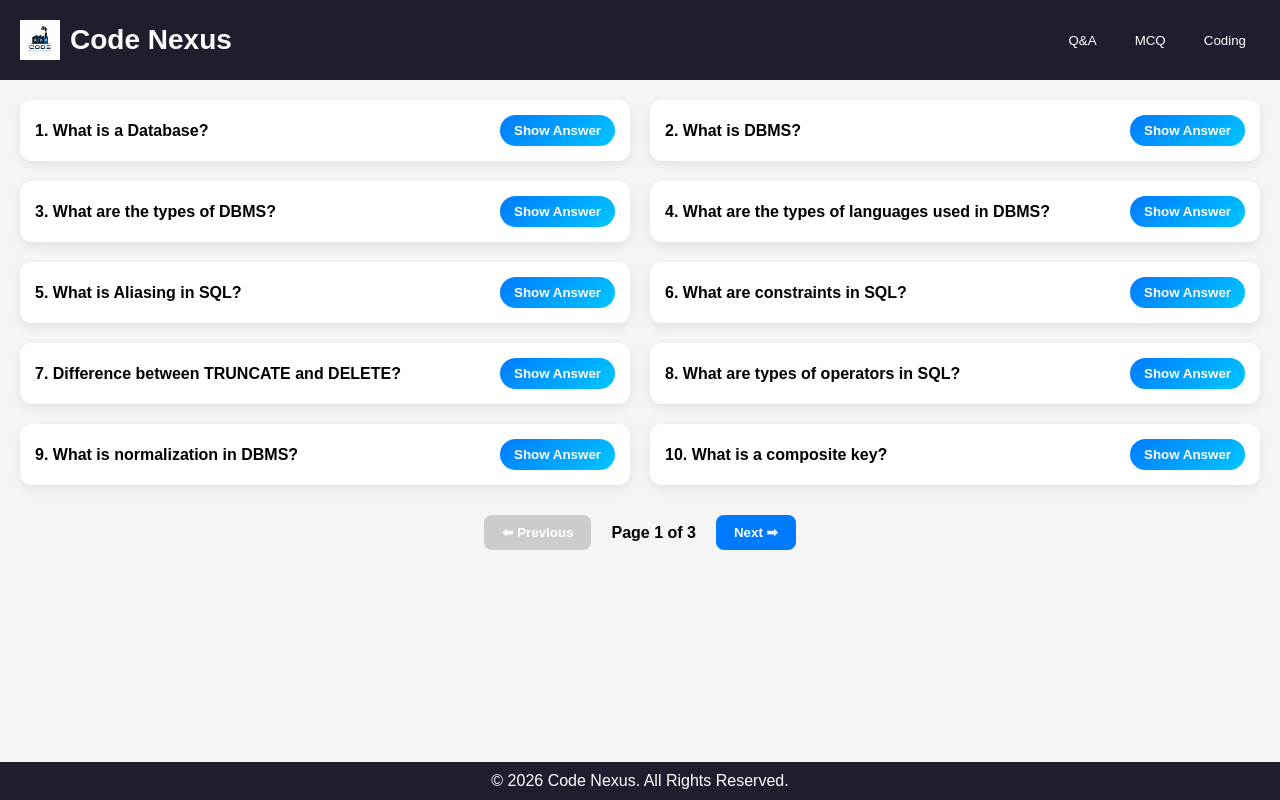
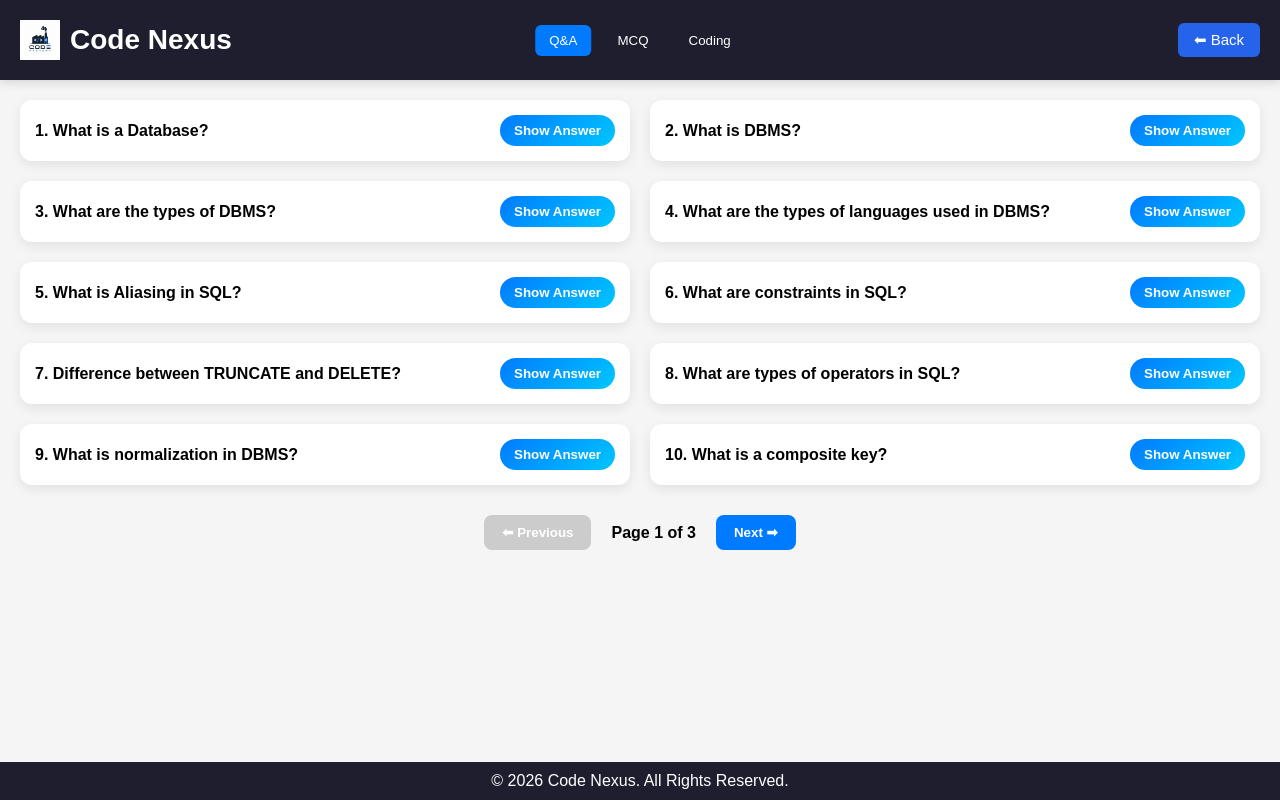
Before and after one commit to nanigopal-nayak/codefactory, a React (Vite) app: page /db in a window 1280 px wide. Built offline with nearby package versions, Linux system fonts and the light colour scheme.

Commit message:
changes commit

```diff
--- a/src/pages/Db.jsx
+++ b/src/pages/Db.jsx
@@ -1,5 +1,6 @@
 import React, { useState } from "react";
 import logo from "../assets/logo.png";
+import { useNavigate } from "react-router-dom";
 import "./Java.css";
 import dbQuestions from "../data/dbQuestions";
 import dbMCQ from "../data/dbMCQ";
@@ -24,6 +25,7 @@ const Db = () => {
 
     const [currentPage, setCurrentPage] = useState(1);
     const questionsPerPage = 10;
+    const navigate = useNavigate();
 
     const toggleAnswer = (index) => {
         setOpenIndex(openIndex === index ? null : index);
@@ -98,12 +100,14 @@ const Db = () => {
 
             {/* Navbar */}
             <nav className="navbar">
+                {/* Left */}
                 <div className="nav-left">
                     <img src={logo} alt="Logo" className="logo" />
                     <h2>Code Nexus</h2>
                 </div>
 
-                <div className="nav-right">
+                {/* Center */}
+                <div className="nav-center">
                     <button
                         className={activeTab === "qa" ? "active-tab" : ""}
                         onClick={() => setActiveTab("qa")}
@@ -123,6 +127,16 @@ const Db = () => {
                         onClick={() => setActiveTab("coding")}
                     >
                         Coding
+                    </button>
+                </div>
+
+                {/* Right */}
+                <div className="nav-right">
+                    <button
+                        className="back-btn"
+                        onClick={() => navigate(-1)}
+                    >
+                        ⬅ Back
                     </button>
                 </div>
             </nav>
--- a/src/pages/Java.css
+++ b/src/pages/Java.css
@@ -13,6 +13,7 @@
   display: flex;
   align-items: center;
   justify-content: space-between;
+  position: relative;
 }
 
 .nav-left {
@@ -26,13 +27,17 @@
   height: 40px;
 }
 
-/* Right nav buttons */
-.nav-right {
+/* Center Navigation */
+.nav-center {
+  position: absolute;
+  left: 50%;
+  transform: translateX(-50%);
   display: flex;
-  gap: 10px;
+  gap: 12px;
 }
 
-.nav-right button {
+/* Center Buttons */
+.nav-center button {
   background: transparent;
   border: none;
   color: white;
@@ -43,13 +48,36 @@
   transition: 0.3s;
 }
 
-.nav-right button:hover {
-  background: rgba(255, 255, 255, 0.1);
+.nav-center button:hover {
+  background: rgba(255,255,255,0.15);
 }
 
+/* Right Side */
+.nav-right {
+  display: flex;
+  align-items: center;
+}
+
+/* Active Button */
 .active-tab {
-  background: #007bff;
+  background: #007bff !important;
   color: white;
+}
+
+/* Back Button */
+.back-btn {
+  padding: 8px 16px;
+  border: none;
+  border-radius: 6px;
+  background: #2563eb;
+  color: white;
+  cursor: pointer;
+  font-size: 15px;
+  transition: 0.3s;
+}
+
+.back-btn:hover {
+  background: #1d4ed8;
 }
 
 /* Content */
@@ -453,7 +481,6 @@
   font-size: 16px;
   font-weight: bold;
 }
-
 /* Mobile responsive */
 @media (max-width: 768px) {
   .coding-grid {
--- a/src/pages/Java.jsx
+++ b/src/pages/Java.jsx
@@ -1,4 +1,5 @@
 import React, { useState } from "react";
+import { useNavigate } from "react-router-dom";
 import logo from "../assets/logo.png";
 import "./Java.css";
 import javaQuestions from "../data/javaQuestions";
@@ -24,6 +25,7 @@ const Java = () => {
   const [copiedIndex, setCopiedIndex] = useState(null);
 
   const [searchTerm, setSearchTerm] = useState("");
+  const navigate = useNavigate();
 
   const qaData = javaQuestions;
 
@@ -92,12 +94,14 @@ const Java = () => {
 
       {/* Navbar */}
       <nav className="navbar">
+        {/* Left */}
         <div className="nav-left">
           <img src={logo} alt="Logo" className="logo" />
           <h2>Code Nexus</h2>
         </div>
 
-        <div className="nav-right">
+        {/* Center */}
+        <div className="nav-center">
           <button
             className={activeTab === "qa" ? "active-tab" : ""}
             onClick={() => setActiveTab("qa")}
@@ -117,6 +121,16 @@ const Java = () => {
             onClick={() => setActiveTab("coding")}
           >
             Coding
+          </button>
+        </div>
+
+        {/* Right */}
+        <div className="nav-right">
+          <button
+            className="back-btn"
+            onClick={() => navigate(-1)}
+          >
+            ⬅ Back
           </button>
         </div>
       </nav>
```
